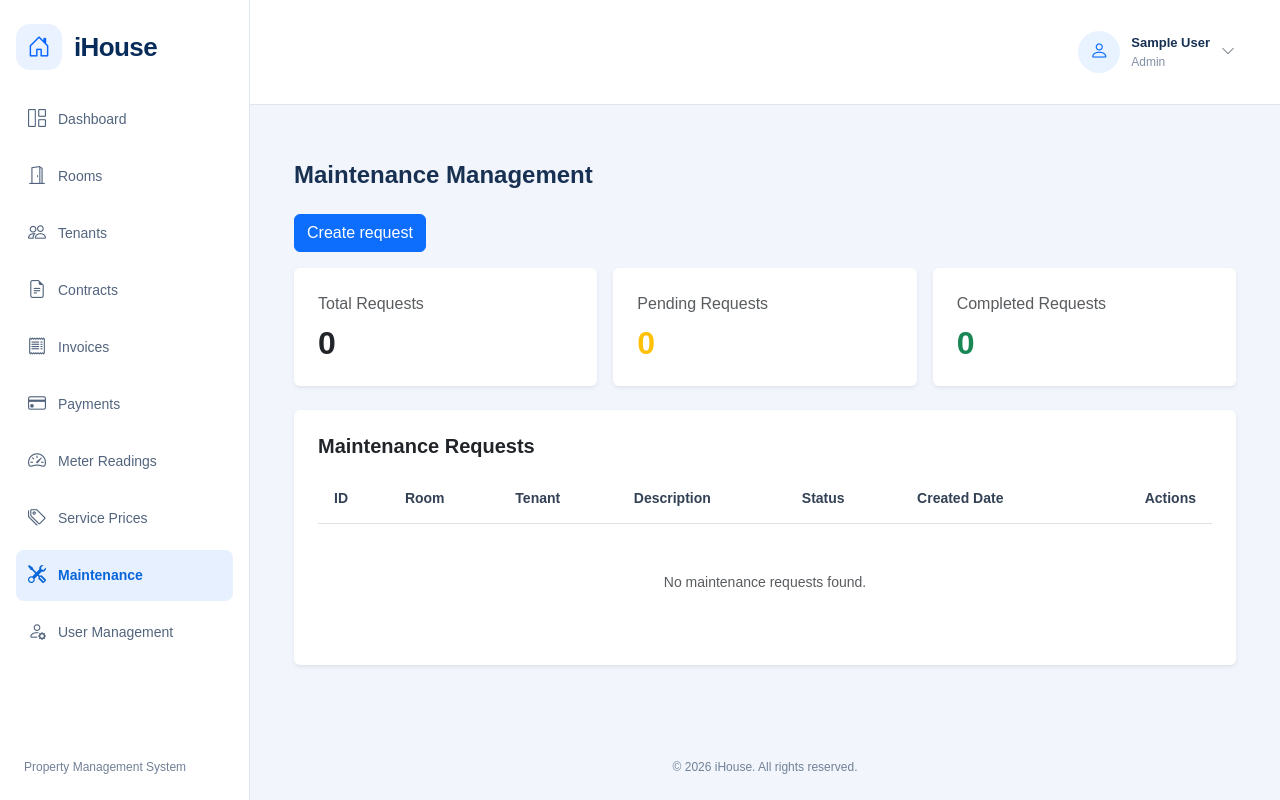
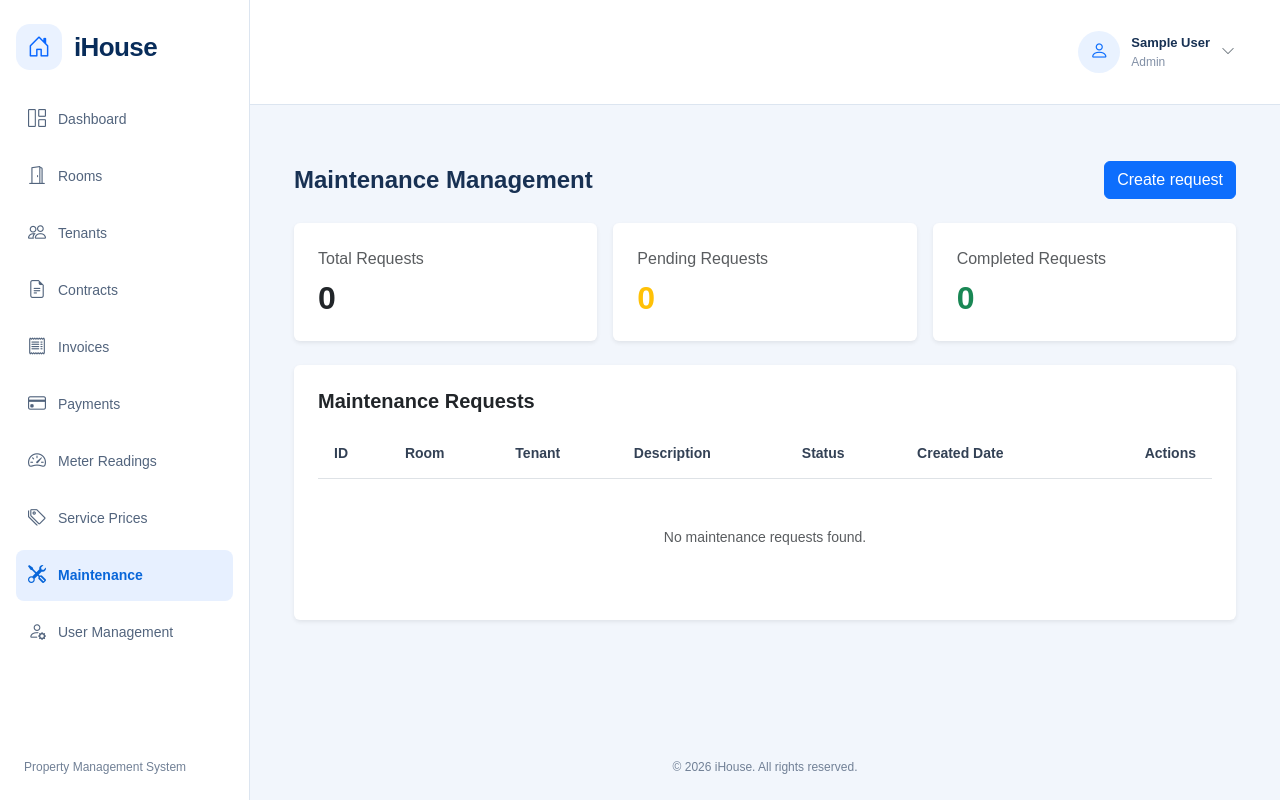
Before and after one commit to imthetwo/ihouse, an ASP.NET Core app: page /Maintenance/Index in a window 1280 px wide. Run offline with ASP.NET Core 8, Linux system fonts and the light colour scheme; the visitor is signed in with stand-in values (Sample User, id 1); some libraries are stand-ins or nearby versions.

Commit message:
update maintenance

```diff
--- a/Views/Maintenance/Index.cshtml
+++ b/Views/Maintenance/Index.cshtml
@@ -19,10 +19,11 @@
         Maintenance Management
         </h4>
 
+        <a class="btn btn-primary" asp-action="Create">Create request</a>
+
     </div>
 
 
-    <a class="btn btn-primary mb-3" asp-action="Create">Create request</a>
     <!-- NOTIFICATIONS -->
     @if (TempData["Success"] != null)
     {
```
